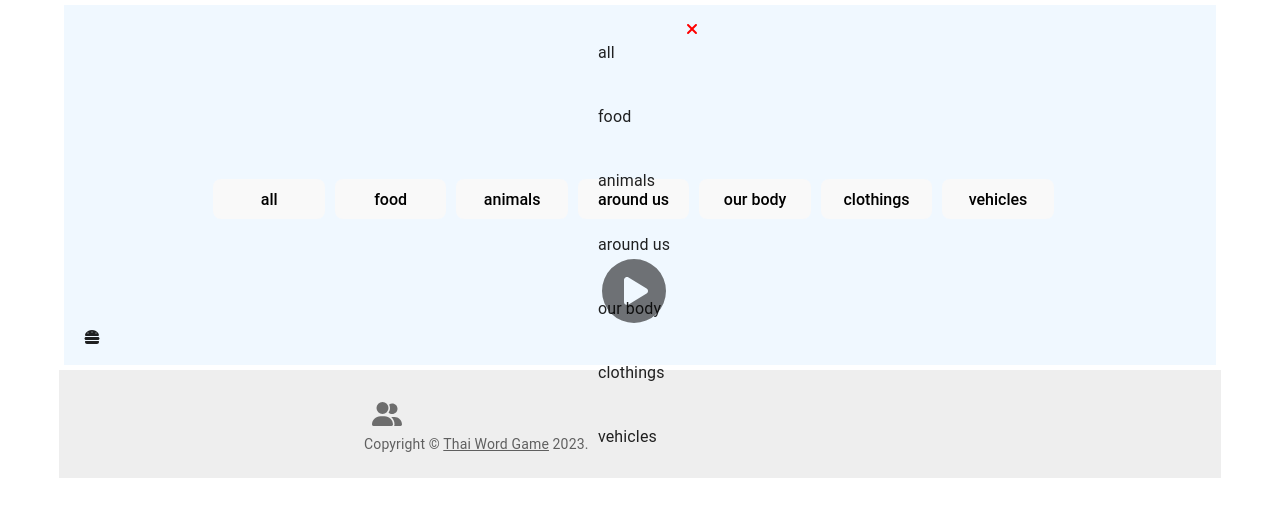
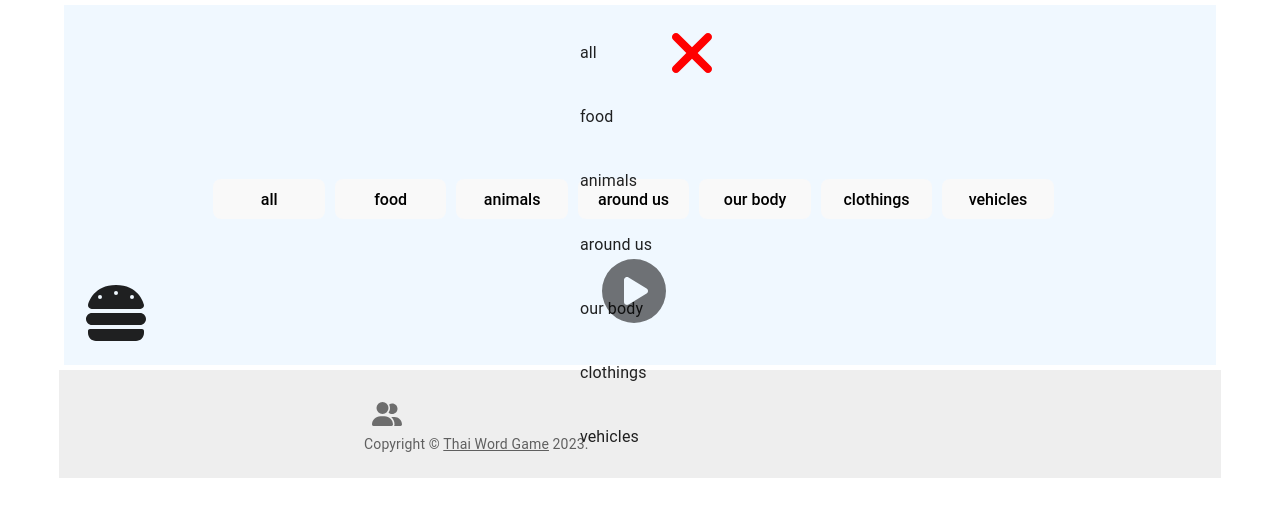
Before and after one commit to pattpjy/word-game-typescript, a React (Vite) app: page /game in a window 1280 px wide. Both pictures are taken after a click on the icon 92 px from the left and 337 px from the top of the page. Shown: the top 516 px of the page. Built offline with nearby package versions, Linux system fonts and the light colour scheme.

Commit message:
Change btn fontsize

```diff
--- a/src/containers/GameContainer.tsx
+++ b/src/containers/GameContainer.tsx
@@ -78,7 +78,7 @@ const GameContainer: React.FC<GameContainerProps> = () => {
       <FontAwesomeIcon
         icon={faXmark}
         className={styles["xmark-icon"]}
-        style={{ display: catBarOpen ? "block" : "none" }}
+        style={{ display: catBarOpen ? "block" : "none", fontSize: "4rem" }}
         onClick={handleBurgerClose}
       />
       {allWords.length > 0 && selectedCategory && (
--- a/src/containers/container.module.css
+++ b/src/containers/container.module.css
@@ -35,11 +35,13 @@
 }
 .xmark-icon {
   color: red;
+  font-size: 4rem;
 }
 .hamburger-icon {
   position: absolute;
   bottom: 20px;
   left: 20px;
+  font-size: 4rem;
 }
 .catBoxContainerVisible {
   display: block;
```
